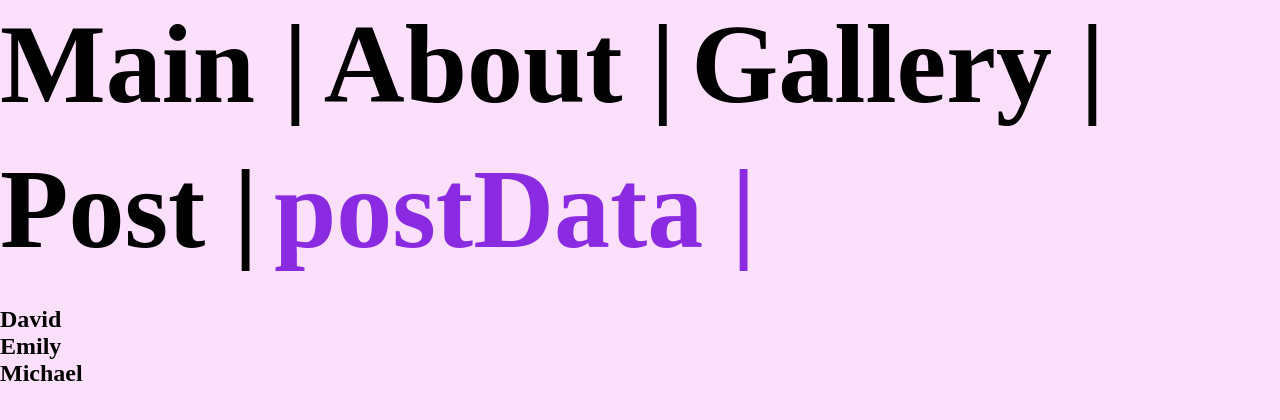
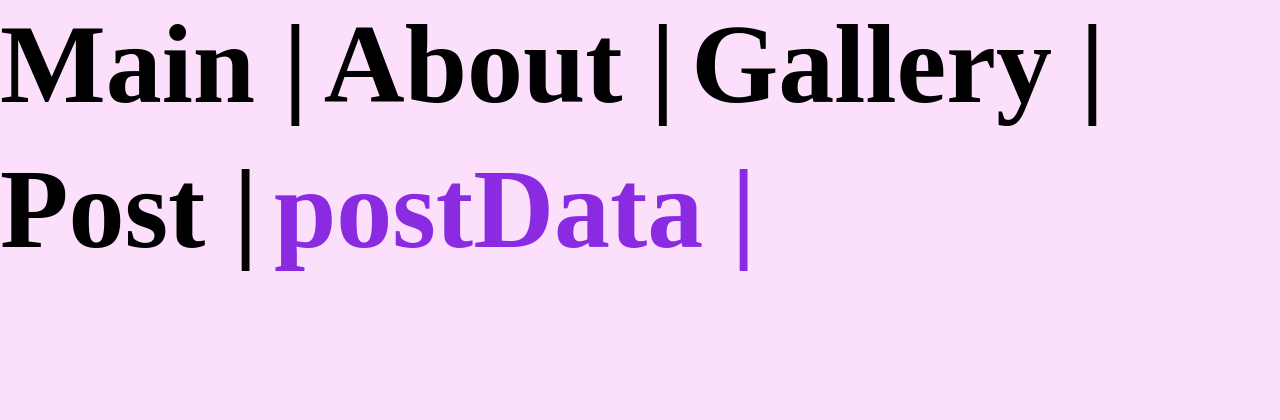
Before and after one commit to yuna-c/Next-tutorial, a Next.js app: page /postData in a window 1280 px wide. Shown: the top 420 px of the page. Built offline with nearby package versions, Linux system fonts and the light colour scheme.

Commit message:
0111 복수개의 파일받기 위한 [...그룹화]

```diff
--- /dev/null
+++ b/app/postData/[...id]/page.jsx
@@ -0,0 +1,9 @@
+"use client";
+
+export default function PostDetail({ params }) {
+  //다이나믹 라우터 폴더명을 [...변수명]으로 설정할 경우
+  //기본 라우터명 뒤의 모든 값을 배열로 그룹화해서 params로 전달가능 ('use client'설정 필요)
+  //post/abc/1 --> {id:['abc','1']}
+  console.log(params);
+  return <div>{/* <h2>{id}번째 게시글 상세페이지</h2> */}</div>;
+}
--- a/app/postData/page.jsx
+++ b/app/postData/page.jsx
@@ -24,7 +24,7 @@
         return (
           <article key={post.name}>
             <h2>
-              <Link href={`/postData/${post.id}`}>{post.name}</Link>
+              <Link href={`/postData/abc/${post.id}`}>{post.name}</Link>
             </h2>
           </article>
         );
```
Also changed, not shown: app/postData/[id]/page.jsx (+6 -7 lines).
